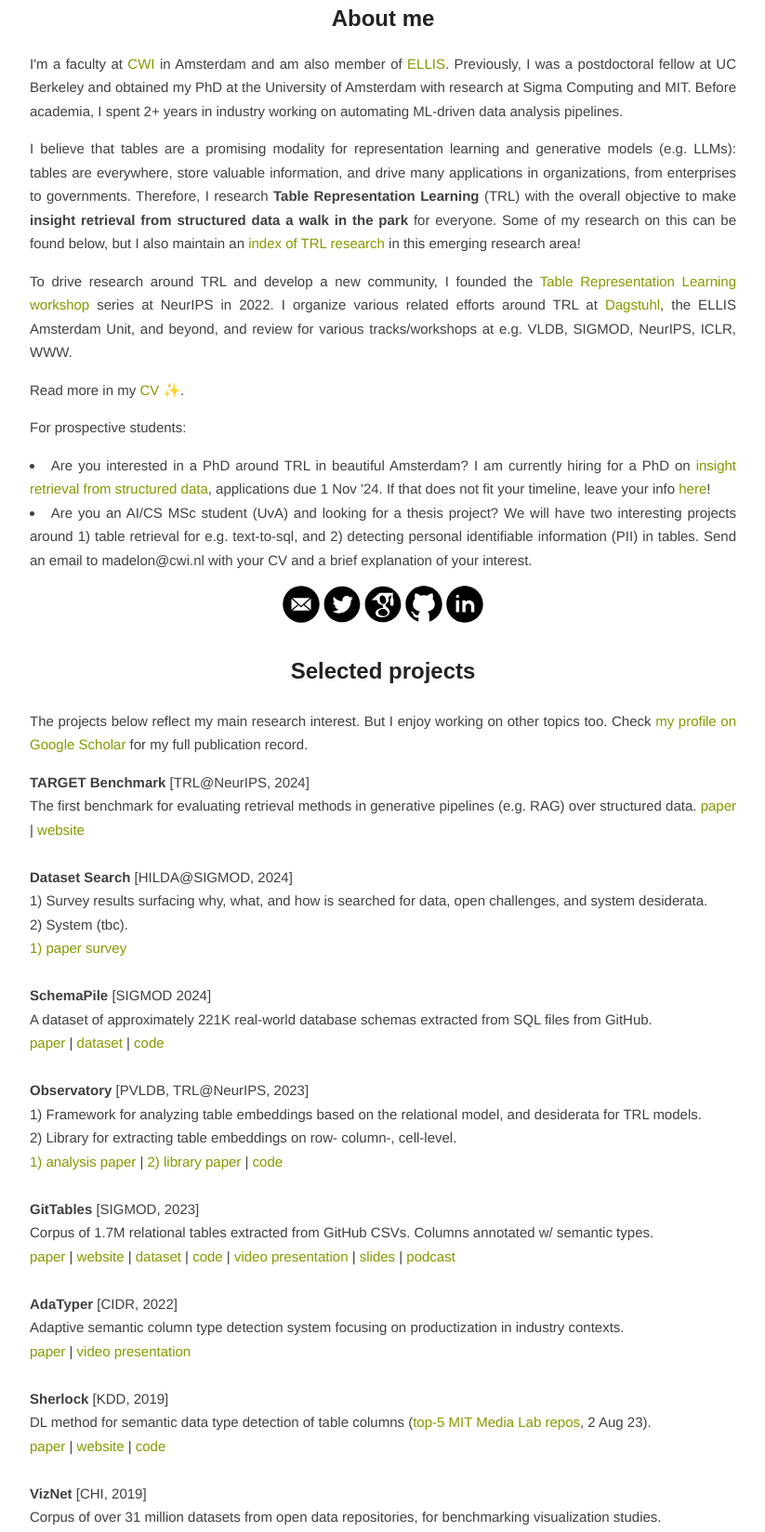
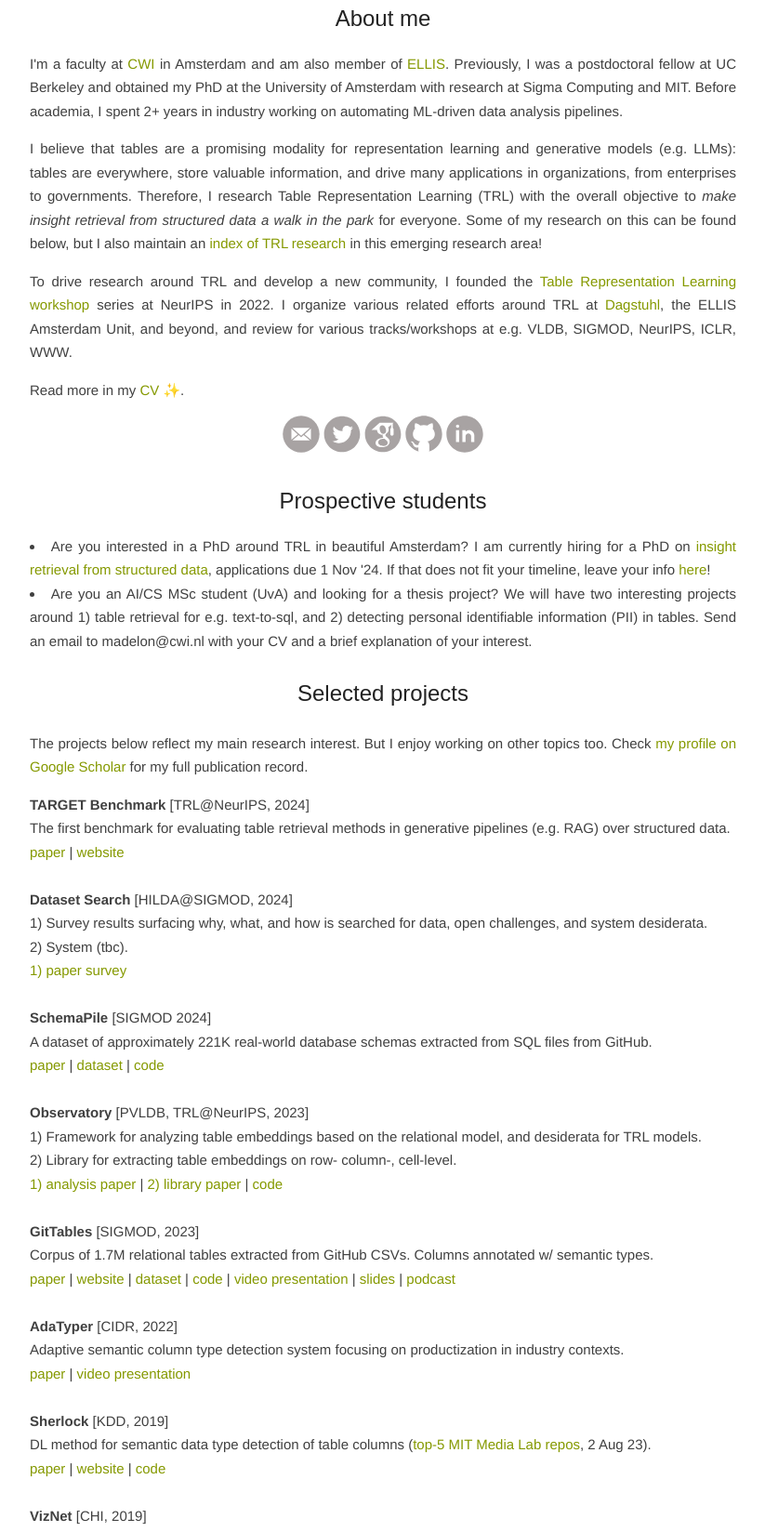
Before and after one commit to madelonhulsebos/madelonhulsebos.github.io, a Jekyll site: the page built from index.html, in a window 1280 px wide, cut to the strip 272-1920 px from the top of the page. Shown: the whole strip at 93% size, without its empty margins (228-1051 px from the left). Built offline with Jekyll 4.4.1, drawn with Linux system fonts in a browser that asks for light colours; the list of posts is cut into pages by our own code.

Commit message:
minor update towards a better page

```diff
--- a/_includes/svg-icons.html
+++ b/_includes/svg-icons.html
@@ -1,6 +1,6 @@
 
-{% if site.footer-links.email %}<a href="mailto:{{ site.footer-links.email }}" target="_blank"><i class="svg-icon email" width="500px" target="_blank"></i></a>{% endif %}
+{% if site.footer-links.email %}<a href="mailto:{{ site.footer-links.email }}" target="_blank"><i class="svg-icon email" target="_blank"></i></a>{% endif %}
 {% if site.footer-links.twitter %}<a href="https://www.twitter.com/{{ site.footer-links.twitter }}" target="_blank"><i class="svg-icon twitter"></i></a>{% endif %}
-{% if site.footer-links.googlescholar %}<a href="https://scholar.google.com/citations?user={{ site.footer-links.googlescholar }}" target="_blank"><i style="color: #000000;" class="svg-icon googlescholar"></i></a>{% endif %}
+{% if site.footer-links.googlescholar %}<a href="https://scholar.google.com/citations?user={{ site.footer-links.googlescholar }}" target="_blank"><i class="svg-icon googlescholar"></i></a>{% endif %}
 {% if site.footer-links.github %}<a href="https://github.com/{{ site.footer-links.github }}" target="_blank"><i class="svg-icon github"></i></a>{% endif %}
 {% if site.footer-links.linkedin %}<a href="https://www.linkedin.com/in/{{ site.footer-links.linkedin }}" target="_blank"><i class="svg-icon linkedin"></i></a>{% endif %}
--- a/_projects/projects.html
+++ b/_projects/projects.html
@@ -8,7 +8,7 @@ Check <a href="https://scholar.google.com/citations?user=6IWQn2EAAAAJ&hl=nl&oi=a
 
 <div>
   <b>TARGET Benchmark</b> [TRL@NeurIPS, 2024]<br>
-  The first benchmark for evaluating retrieval methods in generative pipelines (e.g. RAG) over structured data.
+  The first benchmark for evaluating table retrieval methods in generative pipelines (e.g. RAG) over structured data.<br>
   <a href="https://target-benchmark.github.io/static/pdfs/TARGET_TRL_NeurIPS.pdf" target="_blank">paper</a> | <a href="https://target-benchmark.github.io/" target="_blank">website</a> <br>
 </div>
 
--- a/assets/style.scss
+++ b/assets/style.scss
@@ -59,7 +59,7 @@ h1, h2, h3, h4, h5, h6 {
   font-family: 'Poppins', sans-serif; //$helveticaNeue;
   //font-family: -system-ui, -apple-system, BlinkMacSystemFont, "Segoe UI", Roboto, Helvetica, Arial, sans-serif, "Apple Color Emoji", "Segoe UI Emoji", "Segoe UI Symbol";
   color: $darkerGray;
-  font-weight: bold;
+  //font-weight: bold;
 
   line-height: 1.7;
   margin: 1em 0 15px;
--- a/index.html
+++ b/index.html
@@ -20,7 +20,7 @@ layout: default
   I'm a faculty at <a href="https://www.cwi.nl/en/" target="blank">CWI</a> in Amsterdam and am also member of <a href="https://ellis.eu/" target="blank">ELLIS</a>. Previously, I was a postdoctoral fellow at UC Berkeley and obtained my PhD at the University of Amsterdam with research at Sigma Computing and MIT. Before academia, I spent 2+ years in industry working on automating ML-driven data analysis pipelines.
   <p>
   I believe that tables are a promising modality for representation learning and generative models (e.g. LLMs): tables are everywhere, store valuable information, and drive many applications in organizations, from enterprises to governments.
-  Therefore, I research <b>Table Representation Learning</b> (TRL) with the overall objective to make <b>insight retrieval from structured data a walk in the park</b> for everyone. Some of my research on this can be found below, but I also maintain an <a href="{{ site.baseurl }}/trl" target="blank">index of TRL research</a> in this emerging research area!
+  Therefore, I research Table Representation Learning (TRL) with the overall objective to <i>make insight retrieval from structured data a walk in the park</i> for everyone. Some of my research on this can be found below, but I also maintain an <a href="{{ site.baseurl }}/trl" target="blank">index of TRL research</a> in this emerging research area!
   </p>
   <p>
   To drive research around TRL and develop a new community, I founded the <a href="https://table-representation-learning.github.io" target="blank">Table Representation Learning workshop</a> series at NeurIPS in 2022.
@@ -31,12 +31,6 @@ layout: default
     Read more in my <a href="https://madelonhulsebos.github.io/assets/CV.pdf" target="_blank"></b>CV</a> ✨.
   </p>
 
-  <p>
-  For prospective students:
-  <li>Are you interested in a PhD around TRL in beautiful Amsterdam? I am currently hiring for a PhD on <a href="https://www.cwi.nl/en/jobs/vacancies/1111928/">insight retrieval from structured data</a>, applications due 1 Nov '24. If that does not fit your timeline, leave your info <a href="https://forms.gle/DqYMbj4uXZ5uUbAX7" target="_blank">here</a>!</li>
-  <li>Are you an AI/CS MSc student (UvA) and looking for a thesis project? We will have two interesting projects around 1) table retrieval for e.g. text-to-sql, and 2) detecting personal identifiable information (PII) in tables. Send an email to madelon@cwi.nl with your CV and a brief explanation of your interest.</li>
-  </p>
-
   <div>
     <div style="text-align: center;">
         {% include svg-icons.html %}
@@ -45,6 +39,15 @@ layout: default
   </p>
 
  </div>
+
+<h2>Prospective students</h2>
+<div style="text-align: justify;">
+<p>
+  <li>Are you interested in a PhD around TRL in beautiful Amsterdam? I am currently hiring for a PhD on <a href="https://www.cwi.nl/en/jobs/vacancies/1111928/">insight retrieval from structured data</a>, applications due 1 Nov '24. If that does not fit your timeline, leave your info <a href="https://forms.gle/DqYMbj4uXZ5uUbAX7" target="_blank">here</a>!</li>
+  <li>Are you an AI/CS MSc student (UvA) and looking for a thesis project? We will have two interesting projects around 1) table retrieval for e.g. text-to-sql, and 2) detecting personal identifiable information (PII) in tables. Send an email to madelon@cwi.nl with your CV and a brief explanation of your interest.</li>
+</p>
+</div>
+
 
  <h2>Selected projects</h2>
  <div style="text-align: justify;">
```
Also changed, not shown: assets/icons/email.svg, assets/icons/github.svg, assets/icons/linkedin.svg, assets/icons/scholar.svg, assets/icons/twitter.svg.
